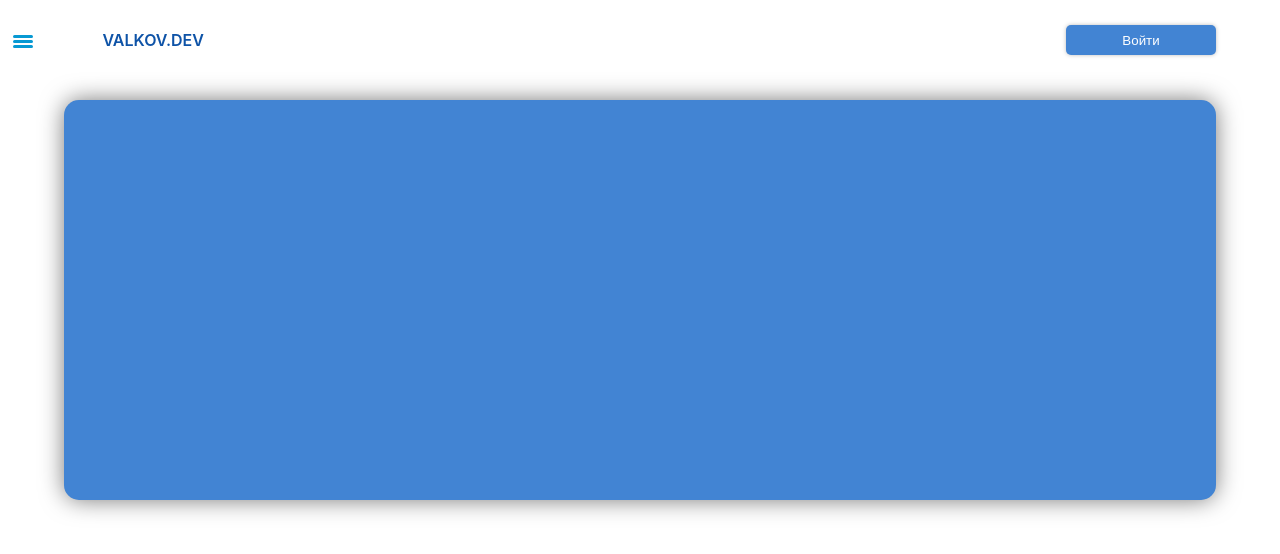
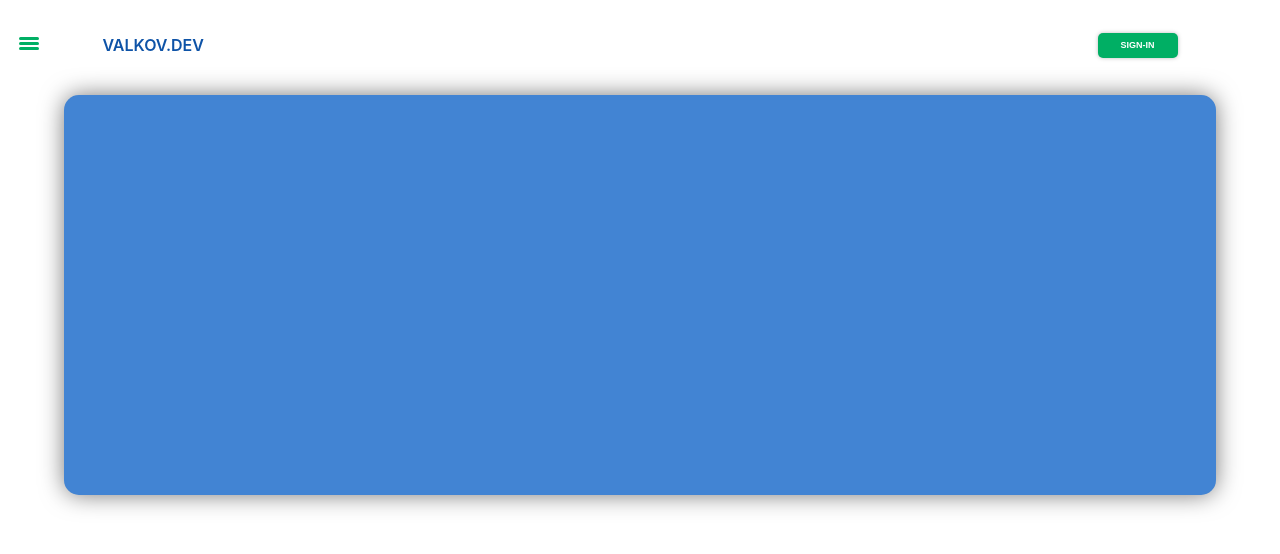
Before and after one commit to valkovfs/front, a Next.js app: page / in a window 1280 px wide. Shown: the top 554 px of the page. Built offline with nearby package versions, Linux system fonts and the light colour scheme.

Commit message:
add loader

```diff
--- a/components/header/Header.js
+++ b/components/header/Header.js
@@ -9,24 +9,31 @@ export default function Header({request, signout, signin, home, func}) {
     const changeMenuState = useDispatch()
 
     return (
+        <>
             <header className="header">
-            <div className="header_menu" onClick={() => changeMenuState(openMenu(!menuState))}>
-
+                <div className="header_menu">
+                    <div>
+                    <div onClick={() => changeMenuState(openMenu(!menuState))}>
                         <MenuButton menuState={menuState} />
+                    </div>
                     <Link href="/">
                         <div className="header_logo">VALKOV.DEV</div>
                     </Link>
                     </div>
                     {/*<Link href="/request" ><button className="header_button" hidden={request}>Отправить заявку</button></Link>*/}
                     <Link href="/">
-                <button className="header_button" hidden={signout} onClick={func}>Выйти</button>
+                        <button className="header_button" hidden={signout} onClick={func}><p></p>Sign-out</button>
                     </Link>
                     <Link href="/login">
-                <button className="header_button" hidden={signin}>Войти</button>
+                        <button className="header_button" hidden={signin}>SIGN-IN</button>
                     </Link>
                     <Link href="/">
                         <button className="header_button" hidden={home}>На главную</button>
                     </Link>
+                </div>
+
+
             </header>
+        </>
     )
 }
--- a/components/header/menu/MenuButton.js
+++ b/components/header/menu/MenuButton.js
@@ -1,9 +1,10 @@
 import {useSelector, useDispatch} from "react-redux";
 
-export default function MenuButton({menuState}) {
+export default function MenuButton({menuState, hideMenu}) {
 
     return (
         <>
+            <div hidden={hideMenu}>
             {!menuState
                 ? <label htmlFor="header_button--menu">
                     <span className="bar top"></span>
@@ -16,6 +17,7 @@ export default function MenuButton({menuState}) {
                     <span className="bar bottom-tr"></span>
                 </label>
             }
+            </div>
         </>
     )
 }
--- a/package.json
+++ b/package.json
@@ -12,6 +12,7 @@
     "next": "^10.0.3",
     "react": "17.0.1",
     "react-dom": "17.0.1",
+    "react-loader-spinner": "^3.1.14",
     "react-redux": "^7.2.2",
     "redux": "^4.0.5",
     "redux-devtools-extension": "^2.13.8",
--- a/pages/index.js
+++ b/pages/index.js
@@ -5,9 +5,17 @@ import styles from '../styles/Home.module.css'
 import axios from 'axios'
 import Main from "../components/main";
 import Menu from "../components/header/menu";
+import Loader from 'react-loader-spinner'
+
 
 export default function Home() {
-
+    const [isLoading, setIsLoading] = useState(false);
+    useEffect(() => {
+        const timer = setTimeout(() => {
+            setIsLoading(true)
+        }, 3000);
+        return () => clearTimeout(timer);
+    }, []);
 
     return (
         <>
@@ -15,7 +23,9 @@ export default function Home() {
                 <title>Kids-it - Программирование для детей</title>
                 <meta name="viewport" content="initial-scale=1.0, width=device-width"/>
             </Head>
-            <Header
+            <>
+                {isLoading
+                    ? <div><Header
                         request={false}
                         signout={true}
                         signin={false}
@@ -24,9 +34,22 @@ export default function Home() {
 
                         <div className="container">
                             <Main/>
-            </div>
 
                             <Menu/>
+                        </div>
+                    </div>
+                    :
+                    <div className="loader">
+                        <Loader
+                            type="Puff"
+                            color="#00BFFF"
+                            height={60}
+                            width={60}
+                            timeout={3000} //3 secs
+                        />
+                    </div>}
+            </>
+
         </>
     )
 }
--- a/styles/globals.css
+++ b/styles/globals.css
@@ -15,6 +15,13 @@ a {
   box-sizing: border-box;
 }
 
+.loader {
+  margin-top: 40vh;
+  display: flex;
+  justify-content: center;
+  align-items: center;
+}
+
 .container {
   display: flex;
   flex-direction: column;
@@ -24,8 +31,7 @@ a {
 .header {
   display: flex;
   height: 10vh;
-  margin: 0 5% 0 0%;
-  justify-content: space-between;
+  margin: 5px 8% 0 0;
   background-color: #FFFFFF;
   align-items: center;
 }
@@ -34,7 +40,10 @@ a {
   display: flex;
   flex-direction: row;
   align-items: center;
-
+  justify-content: space-between;
+  align-items: center;
+  width: 100%;
+  height: 10vh;
 }
 
 .header_logo{
@@ -45,13 +54,15 @@ a {
 }
 
 .header_button {
+  font-size: 9px;
+  font-weight: 800;
   transition: 0.5s;
-  background-color: #4284D3;
+  background-color: #00AF64;
   border: none;
   color: #FFF;
   border-radius: 5px;
-  width: 150px;
-  height: 30px;
+  width: 80px;
+  height: 25px;
   -webkit-box-shadow: 0px 0px 5px -1px rgba(0,0,0,0.4);
   box-shadow: 0px 0px 5px -1px rgba(0,0,0,0.4);
   cursor: pointer;
@@ -59,19 +70,14 @@ a {
 
 .header_button:hover {
   transition: 0.5s;
-  background-color: #00AF64;
-  border: none;
-  color: #FFF;
-  border-radius: 5px;
-  width: 150px;
-  height: 30px;
+  background-color: #4284D3;
 }
 
+
 .header_button--menu {
-  color: black;
-  z-index: 5;
-  left: 15px;
-  top: 10px;
+  position: absolute;
+  display: flex;
+  align-items: center;
 }
 
 .request {
@@ -83,7 +89,7 @@ a {
 
 .main {
   display: flex;
-  margin: 20px;
+  margin: 10px;
   align-items: center;
   width: 90vw;
   height: 50vh;
@@ -96,7 +102,7 @@ a {
 .menu_close {
   z-index: 2;
   position: absolute;
-  transition: 0.5s;
+  transition: 0.6s ease-in;
   top: 0;
   left: 0;
   width: 0;
@@ -104,7 +110,7 @@ a {
   background-color: #eaeaea;
 }
 .menu_open {
-  transition: 0.5s;
+  transition: 0.6s ease-out;
   z-index: 2;
   position: absolute;
   top: 0;
@@ -123,13 +129,13 @@ label {
   z-index: 3;
   padding-top: -5px;
   position: fixed;
-  margin-left: 1vw;
+  margin-left: 1.5vw;
 }
 
 .bar {
   z-index: 5;
   display: block;
-  background-color: #0799d3;
+  background-color: #00AF64;
   width: 20px;
   height: 3px;
   border-radius: 5px;
@@ -137,27 +143,34 @@ label {
   transition: background-color .3s ease-in, transform .3s ease-in, width .6s ease-in;
 }
 
+label .top:hover {
+
+}
+
 label .top-tr {
-  -webkit-transform: translateY(8px) rotateZ(25deg);
-  -moz-transform: translateY(8px) rotateZ(25deg);
-  -ms-transform: translateY(8px) rotateZ(25deg);
-  -o-transform: translateY(8px) rotateZ(25deg);
-  transform: translateY(7px) rotateZ(25deg);
-  width: 12px;
+  -webkit-transform: translateY(8px) translateX(-2px) rotateZ(25deg);
+  -moz-transform: translateY(8px) translateX(-2px) rotateZ(25deg);
+  -ms-transform: translateY(8px) translateX(-2px) rotateZ(25deg);
+  -o-transform: translateY(8px) translateX(-2px) rotateZ(25deg);
+  transform: translateY(8px) translateX(-2px) rotateZ(25deg);
+  width: 15px;
   height: 2px;
-  z-index: 5;
+  background-color: #0799d3;
 }
 
 label .bottom-tr {
-  -webkit-transform: translateY(-8px) rotateZ(-25deg);
-  -moz-transform: translateY(-8px) rotateZ(-25deg);
-  -ms-transform: translateY(-8px) rotateZ(-25deg);
-  -o-transform: translateY(-8px) rotateZ(-25deg);
-  transform: translateY(-7px) rotateZ(-25deg);
-  width: 12px;
+  -webkit-transform: translateY(-8px) translateX(-2px) rotateZ(-25deg);
+  -moz-transform: translateY(-8px) translateX(-2px) rotateZ(-25deg);
+  -ms-transform: translateY(-8px) translateX(-2px) rotateZ(-25deg);
+  -o-transform: translateY(-8px) translateX(-2px) rotateZ(-25deg);
+  transform: translateY(-8px) translateX(-2px) rotateZ(-25deg);
+  width: 15px;
+  background-color: #0799d3;
+
   height: 2px;
 }
 
 label .middle-tr {
+  background-color: #0799d3;
   width: 20px;
 }
```
Also changed, not shown: 1 other file (tests, documents, lock files or other folders). Lines whose indentation alone changed are shown as unchanged.
